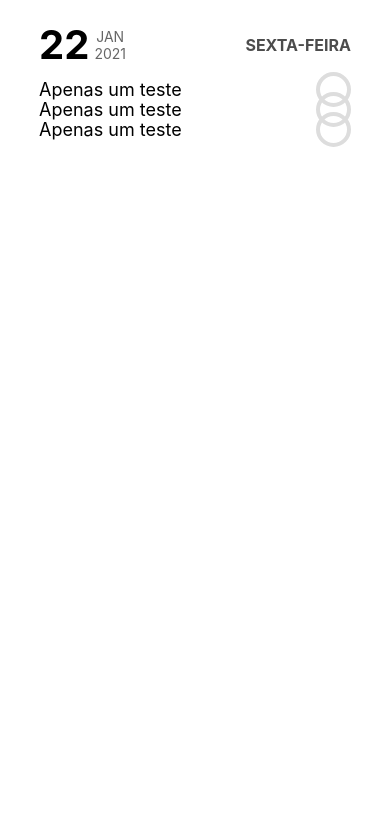
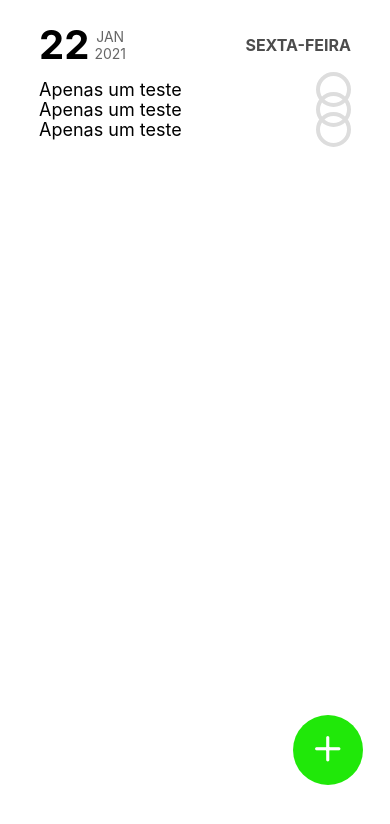
Before and after one commit to gabrielmoura2790/note-list, a React Native app: screen / in a window 390 px wide. Shown: the top 824 px of the page. Built offline with nearby package versions, Linux system fonts and the light colour scheme.

Commit message:
Adicionando butao de adicionar as notas

```diff
--- /dev/null
+++ b/src/components/AddNote/index.js
@@ -0,0 +1,16 @@
+import React from 'react';
+import { Container } from './styles';
+
+import Icon from 'react-native-vector-icons/Feather';
+
+export default function AddNote() {
+    return (
+        <Container activeOpacity={0.85} onPress={() => alert("TESTE")}>
+            <Icon
+                name="plus"
+                size={38}
+                color="#FFF"
+            />
+        </Container>
+    );
+}
--- /dev/null
+++ b/src/components/AddNote/styles.js
@@ -0,0 +1,13 @@
+import styled from 'styled-components/native';
+
+export const Container = styled.TouchableOpacity`
+    height: 70px;
+    width: 70px;
+    border-radius: 35px;
+    background-color: #20e809;
+    position: absolute;
+    bottom: 7%;
+    right: 7%;
+    justify-content: center;
+    align-items: center;
+`;
--- a/src/pages/Home/index.js
+++ b/src/pages/Home/index.js
@@ -5,12 +5,14 @@ import {
 
 import Header from '../../components/Header';
 import Body from '../../components/Body';
+import AddNote from '../../components/AddNote';
 
 export default function Home() {
   return (
     <Container>
       <Header />
       <Body />
+      <AddNote />
     </Container>
   );
 }
```
Lines whose indentation alone changed are shown as unchanged.
